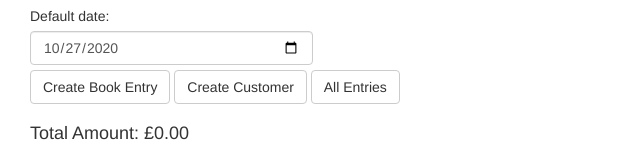
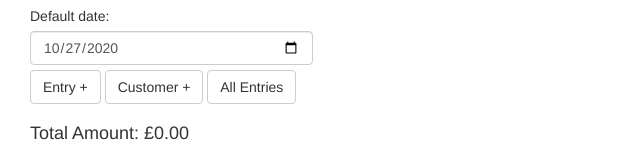
Before and after one commit to croweman/croweman.github.io, a plain HTML site: page book-keeping/index.html in a window 1280 px wide. Shown: the part 120-273 px from the top of the page, without its empty margins (0-640 px from the left). Drawn offline with nearby package versions, Linux system fonts and the light colour scheme.

Commit message:
Update index.html

```diff
--- a/book-keeping/index.html
+++ b/book-keeping/index.html
@@ -588,8 +588,8 @@
             Default date:<input id="defaultWhen" type="date" class="form-control inputMargin" required="" placeholder="When">
         </div>
         <div class="col-md-12 clear inputMargin marginBottom">
-            <button id="createBookEntryModal" type="button" class="btn btn-default">Create Book Entry</button>
-            <button id="createCustomerModal" type="button" class="btn btn-default">Create Customer</button>
+            <button id="createBookEntryModal" type="button" class="btn btn-default">Entry +</button>
+            <button id="createCustomerModal" type="button" class="btn btn-default">Customer +</button>
             <button id="showAllBookEntries" type="button" class="btn btn-default" onclick="javascript:populateBookEntries();">All Entries</button>
         </div>
 
```
